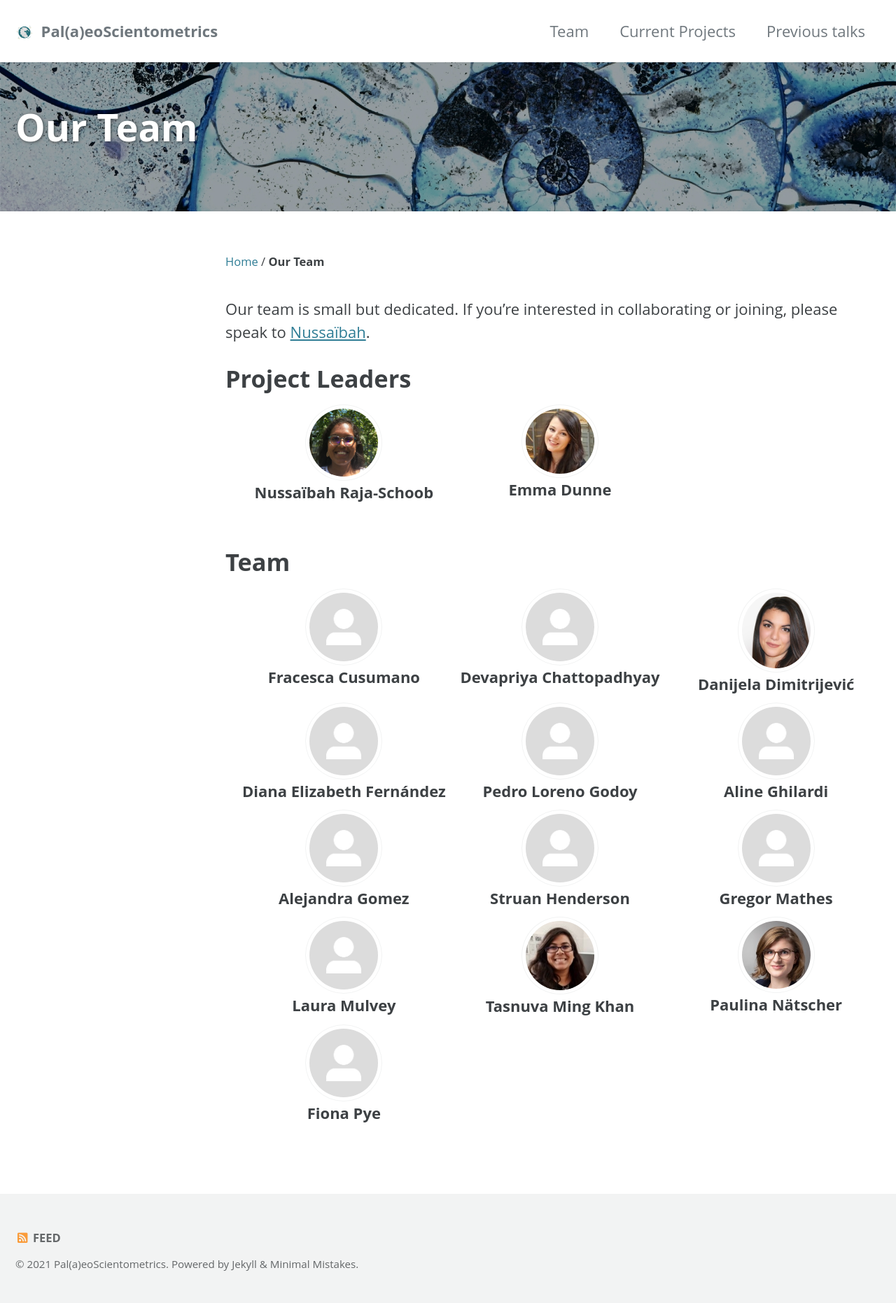
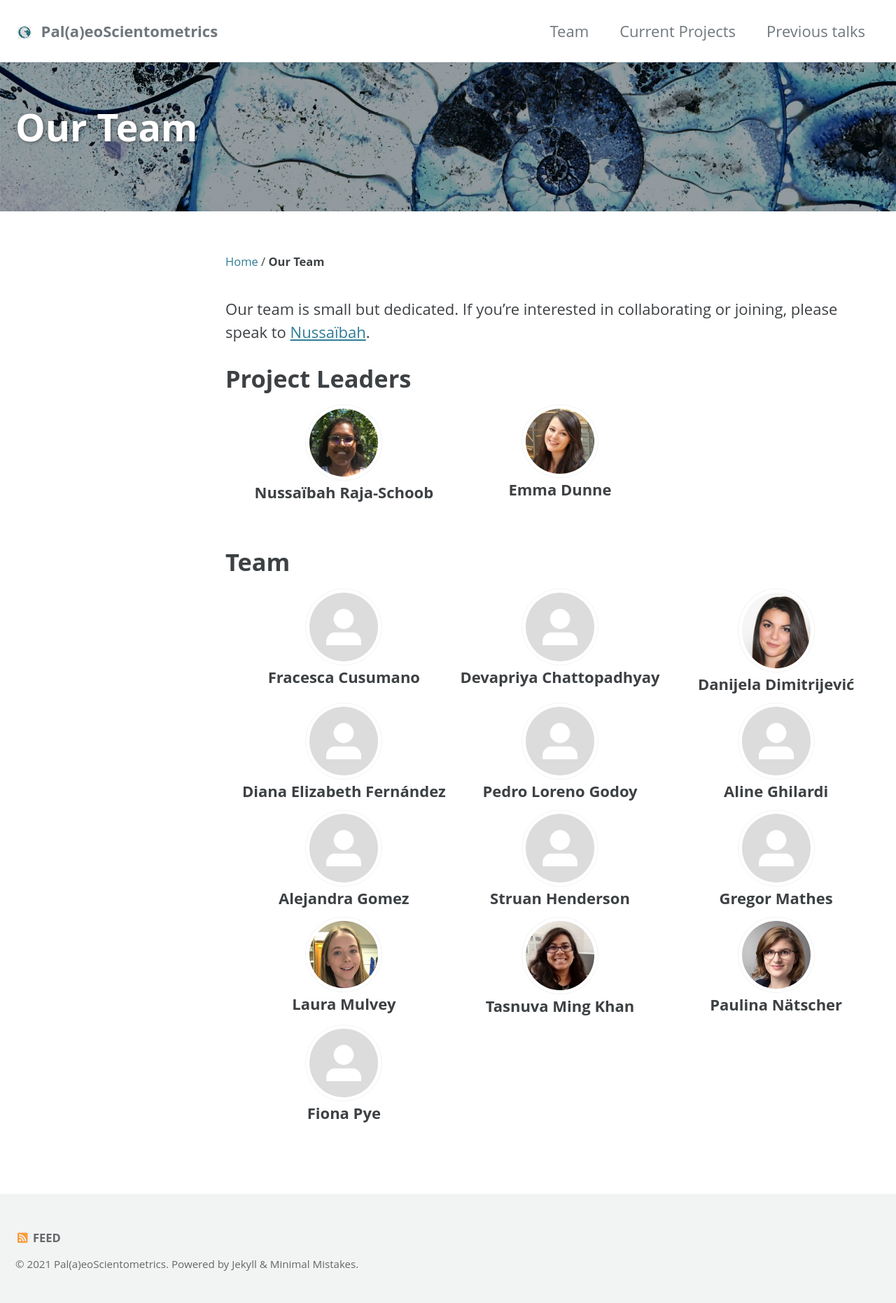
Before and after one commit to paleoscientometric/paleoscientometric.github.io, a Jekyll site: the page built from _pages/team.md, in a window 1280 px wide. Shown: the whole page at 70% size. Built offline with Jekyll 4.4.1, drawn with Linux system fonts in a browser that asks for light colours; cached includes are drawn as plain includes.

Commit message:
Added laura's photo

```diff
--- a/_data/members.yml
+++ b/_data/members.yml
@@ -28,6 +28,7 @@ Gregor:
 
 Laura:
   name: "Laura Mulvey"
+  avatar      : "/assets/images/authors/laura.jpg"
 
 Ming:
   name    : "Tasnuva Ming Khan"
```
Also changed, not shown: assets/images/authors/laura.jpg (added).
